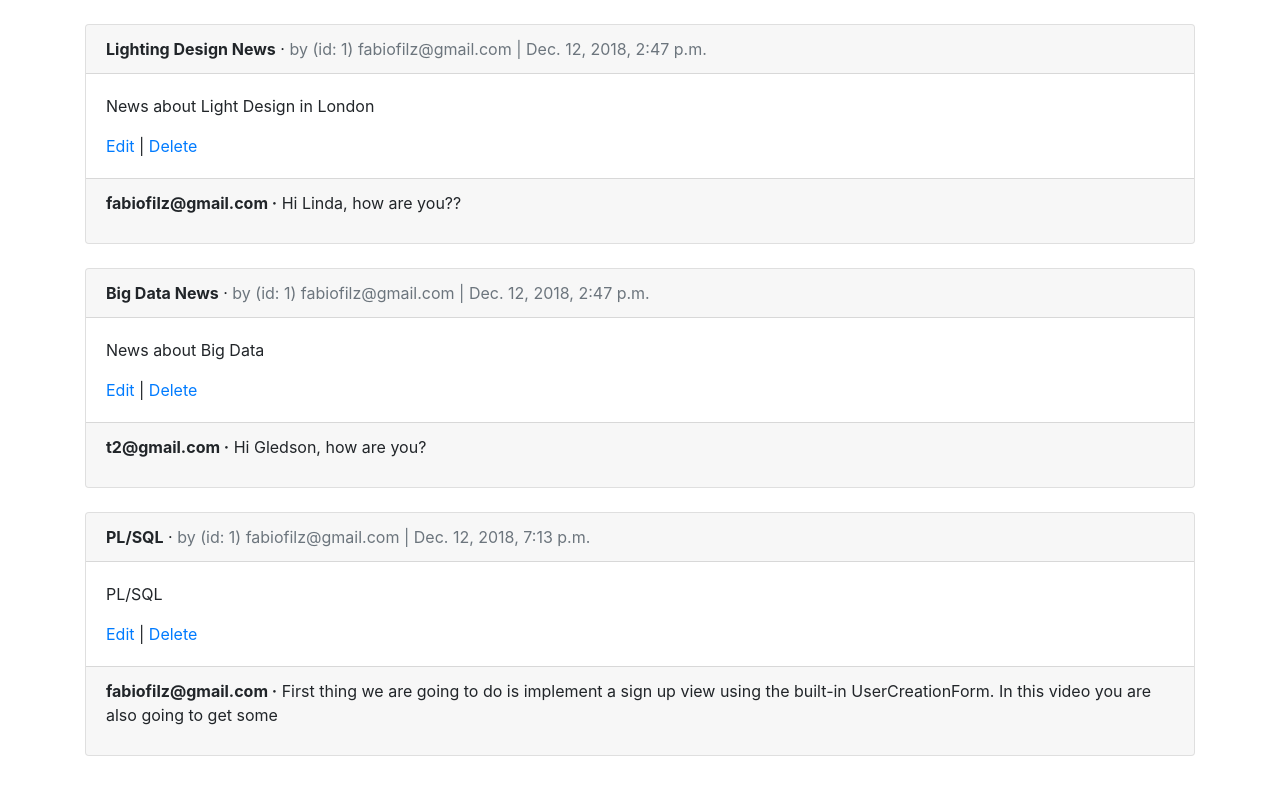
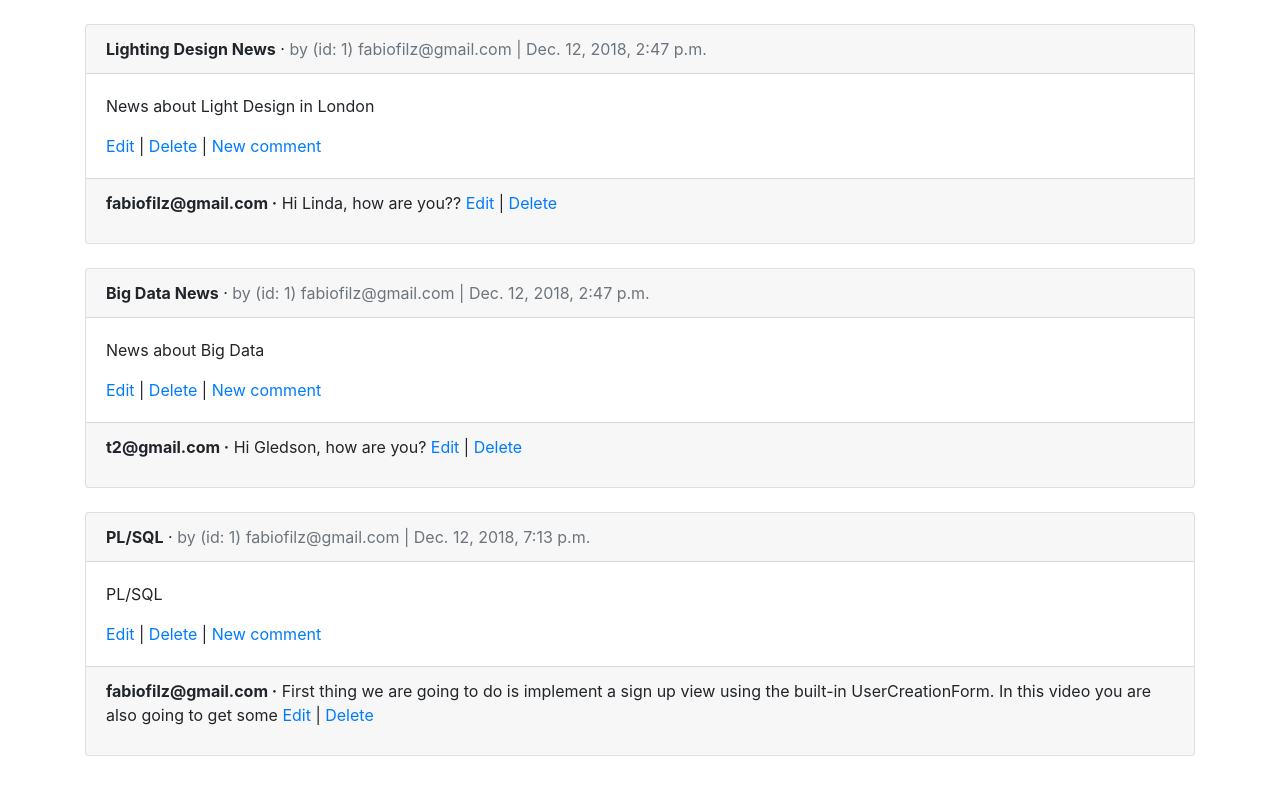
Before and after one commit to fabiofilz/newspaper_app, a Django app: page /articles/ in a window 1280 px wide. Shown: the part 80-884 px from the top of the page. Run offline with Django 3.2, Linux system fonts and the light colour scheme; a user stored in the database is signed in; data comes from the database, SQL or seed files in the repository; both versions use the stored data as it was after the commit; some libraries are stand-ins or nearby versions.

Commit message:
Comment CRUD

```diff
--- a/articles/models.py
+++ b/articles/models.py
@@ -1,3 +1,4 @@
+from django.contrib.auth.models import User
 from django.conf import settings
 from django.contrib.auth import get_user_model
 from django.db import models
@@ -12,7 +13,7 @@ class Article(models.Model):
     REQUIRED_FIELDS = ['author', 'title', 'body']
 
     def __str__(self):
-        return self.title
+        return '(id: ' + str(self.id) + ') ' + self.title
 
     def get_absolute_url(self):
         return reverse('article_detail', args=[str(self.id)])
--- a/articles/urls.py
+++ b/articles/urls.py
@@ -1,5 +1,6 @@
 from django.urls import path
 from . import views
+from django.conf.urls import url
 
 urlpatterns = [
     path('', views.ArticleListView.as_view(), name='article_list'),
@@ -7,4 +8,9 @@ urlpatterns = [
     path('<int:pk>/', views.ArticleDetailView.as_view(), name='article_detail'),
     path('<int:pk>/delete/', views.ArticleDeleteView.as_view(), name='article_delete'),
     path('new/', views.ArticleCreateView.as_view(), name='article_new'),
+
+    path('<article_pk>/comment/<comment_pk>', views.CommentDetailView.as_view(), name='comment_detail'),
+    url(r'^(?P<pk>\d+)/comment/(?P<comment_pk>\d+)/delete/$', views.CommentDeleteView.as_view(), name='comment_delete'),
+    url(r'^(?P<pk>\d+)/comment/(?P<comment_pk>\d+)/edit/$', views.CommentUpdateView.as_view(), name='comment_edit'),
+    path('<article_pk>/comment/new/', views.CommentCreateView.as_view(), name='comment_new'),
 ]
--- a/articles/views.py
+++ b/articles/views.py
@@ -3,7 +3,10 @@ from django.views.generic import ListView, DetailView
 from django.views.generic.edit import CreateView, UpdateView, DeleteView
 from django.urls import reverse_lazy
 from . import models
+from django.utils import timezone
+from django.shortcuts import redirect
 
+# ARTICLES VIEW
 class ArticleCreateView(LoginRequiredMixin, CreateView):
     model = models.Article
     template_name = 'article_new.html'
@@ -37,3 +40,58 @@ class ArticleDeleteView(LoginRequiredMixin, DeleteView):
     template_name = 'article_delete.html'
     success_url = reverse_lazy('article_list')
     login_url = 'login'
+
+# COMMENT VIEWS
+# class CommentCreateView(LoginRequiredMixin, CreateView):
+#     # board = get_object_or_404(Board, pk=pk)
+#     model = models.Comment
+#     template_name = 'comment_new.html'
+#     fields = ['comment', 'article']
+#     success_url = reverse_lazy('article_list')
+#     login_url = 'login'
+
+#     def form_valid(self, form):
+#         form.instance.author = self.request.user
+#         return super().form_valid(form)
+
+class CommentDetailView(LoginRequiredMixin, DetailView):
+    model = models.Comment
+    template_name = 'comment_detail.html'
+    login_url = 'login'
+
+class CommentDeleteView(LoginRequiredMixin, DeleteView):
+    model = models.Comment
+    template_name = 'comment_delete.html'
+    pk_url_kwarg = 'comment_pk'
+    success_url = reverse_lazy('article_list')
+    login_url = 'login'
+
+class CommentUpdateView(LoginRequiredMixin, UpdateView):
+    model = models.Comment
+    fields = ['comment']
+    template_name = 'comment_edit.html'
+    pk_url_kwarg = 'comment_pk'
+    login_url = 'login'
+    #success_url = reverse_lazy('article_list')
+
+    # def get_queryset(self):
+    #     queryset = super().get_queryset()
+    #     return queryset.filter(created_by=self.request.user)
+
+    def form_valid(self, form):
+        post = form.save(commit=False)
+        post.updated_by = self.request.user
+        post.updated_at = timezone.now()
+        post.save()
+        return redirect('article_list')
+
+class CommentCreateView(LoginRequiredMixin, CreateView):
+    model = models.Comment
+    template_name = 'comment_new.html'
+    fields = ['comment', 'article']
+    success_url = reverse_lazy('article_list')
+    login_url = 'login'
+
+    def form_valid(self, form):
+        form.instance.author = self.request.user
+        return super().form_valid(form)
--- a/notes.txt
+++ b/notes.txt
@@ -39,3 +39,8 @@ user = get_user_model().objects.get(username='usertest3')
 django.db.models.fields.DateTimeField: date_joined>, <
 django.db.models.fields.related.ManyToManyField: groups>,
 <django.db.models.fields.related.ManyToManyField: user_permissions
+
+
+
+
+http://127.0.0.1:8000/articles/1/comment/1
--- a/templates/article_list.html
+++ b/templates/article_list.html
@@ -12,13 +12,16 @@
     <div class="card-body">
         <p>{{ article.body }}</p>
         <a href="{% url 'article_edit' article.pk %}">Edit</a> |
-        <a href="{% url 'article_delete' article.pk %}">Delete</a>
+        <a href="{% url 'article_delete' article.pk %}">Delete</a> |
+        <a href="{% url 'comment_new' article.pk %}">New comment</a>
     </div>
     <div class="card-footer">
         {% for comment in article.comments.all %}
         <p>
             <span class="font-weight-bold">{{ comment.author.email }} &middot;</span>
             {{ comment.comment }}
+            <a href="{% url 'comment_edit' comment.article.pk comment.pk %}">Edit</a> |
+            <a href="{% url 'comment_delete' comment.article.pk comment.pk %}">Delete</a>
         </p>
         {% endfor %}
     </div>
```
Also changed, not shown: templates/comment_delete.html (added, +9 -0 lines), templates/comment_detail.html (added, +14 -0 lines), templates/comment_edit.html (added, +9 -0 lines), templates/comment_new.html (added, +8 -0 lines), db.sqlite3.
